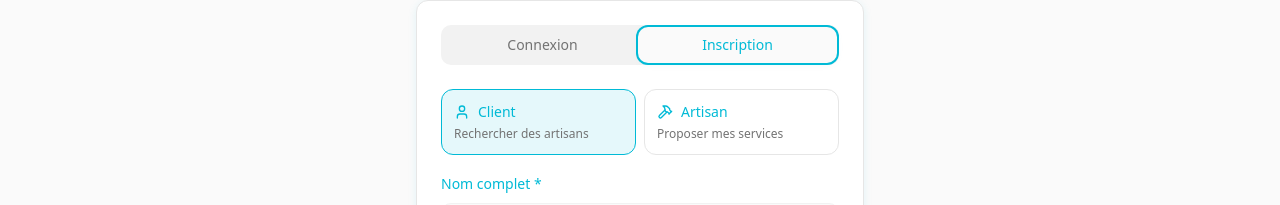
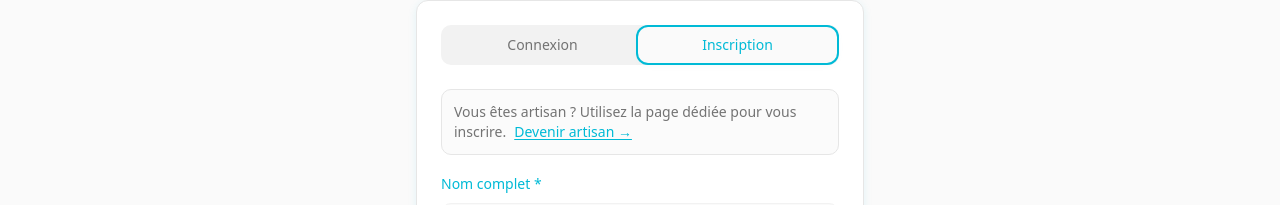
Before and after one commit to codinghaytam/rib-artisans-connect, a React (Vite) app: page /auth in a window 1280 px wide. Both pictures are taken after a click on the tab "Inscription". Shown: the part 325-530 px from the top of the page. Built offline with nearby package versions, Linux system fonts and the light colour scheme; no server answers; the database is empty.

Commit message:
Fix: Remove artisan registration from auth page
Removed the artisan registration form from the authentication page (`Auth.tsx`) as it is redundant and a separate page already exists for artisan registration.

```diff
--- a/src/pages/Auth.tsx
+++ b/src/pages/Auth.tsx
@@ -9,7 +9,7 @@ import { useAuth, UserRole } from '@/contexts/AuthContext';
 import { useToast } from '@/hooks/use-toast';
 import { Header } from '@/components/Header';
 import { Footer } from '@/components/Footer';
-import { Loader2, User, Hammer } from 'lucide-react';
+import { Loader2 } from 'lucide-react';
 
 const Auth = () => {
   const [activeTab, setActiveTab] = useState('login');
@@ -209,36 +209,12 @@ const Auth = () => {
 
                 <TabsContent value="register" className="space-y-4 mt-6">
                   <div className="space-y-4">
-                    <div className="grid w-full grid-cols-2 gap-2">
-                      <div className={`p-3 border rounded-lg cursor-pointer transition-colors ${
-                        registerData.role === 'client'
-                          ? 'border-primary bg-primary/10'
-                          : 'border-border hover:border-muted-foreground'
-                      }`}
-                      onClick={() => setRegisterData(prev => ({ ...prev, role: 'client' }))}>
-                        <div className="flex items-center space-x-2">
-                          <User className="h-4 w-4" />
-                          <span className="text-sm font-medium">Client</span>
-                        </div>
-                        <p className="text-xs text-muted-foreground mt-1">
-                          Rechercher des artisans
-                        </p>
-                      </div>
-
-                      <div className={`p-3 border rounded-lg cursor-pointer transition-colors ${
-                        registerData.role === 'artisan'
-                          ? 'border-primary bg-primary/10'
-                          : 'border-border hover:border-muted-foreground'
-                      }`}
-                      onClick={() => setRegisterData(prev => ({ ...prev, role: 'artisan' }))}>
-                        <div className="flex items-center space-x-2">
-                          <Hammer className="h-4 w-4" />
-                          <span className="text-sm font-medium">Artisan</span>
-                        </div>
-                        <p className="text-xs text-muted-foreground mt-1">
-                          Proposer mes services
-                        </p>
-                      </div>
+                    {/* Client-only registration; artisans use dedicated page */}
+                    <div className="rounded-md border bg-muted/30 p-3 text-sm text-muted-foreground">
+                      Vous êtes artisan ? Utilisez la page dédiée pour vous inscrire.
+                      <Link to="/become-artisan" className="ml-2 text-primary underline underline-offset-2">
+                        Devenir artisan →
+                      </Link>
                     </div>
 
                     <form onSubmit={handleRegister} className="space-y-4">
```
